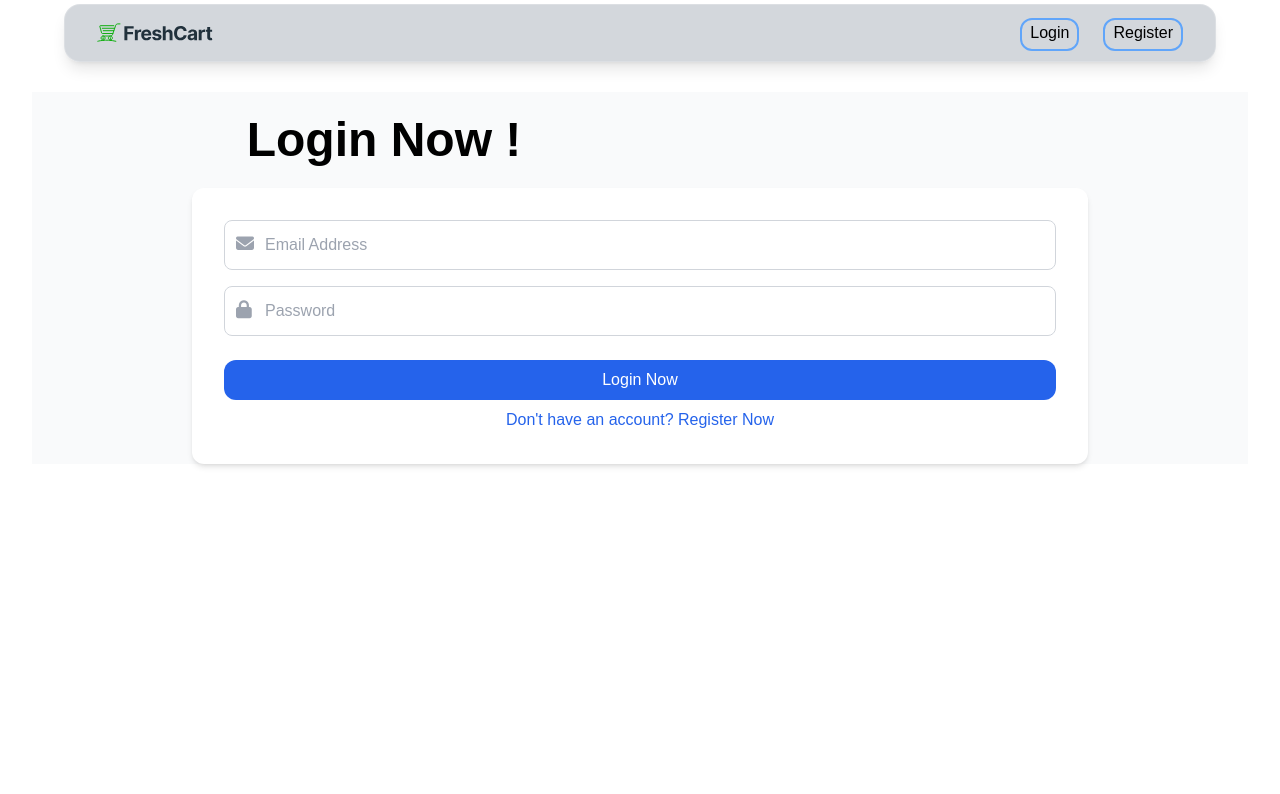
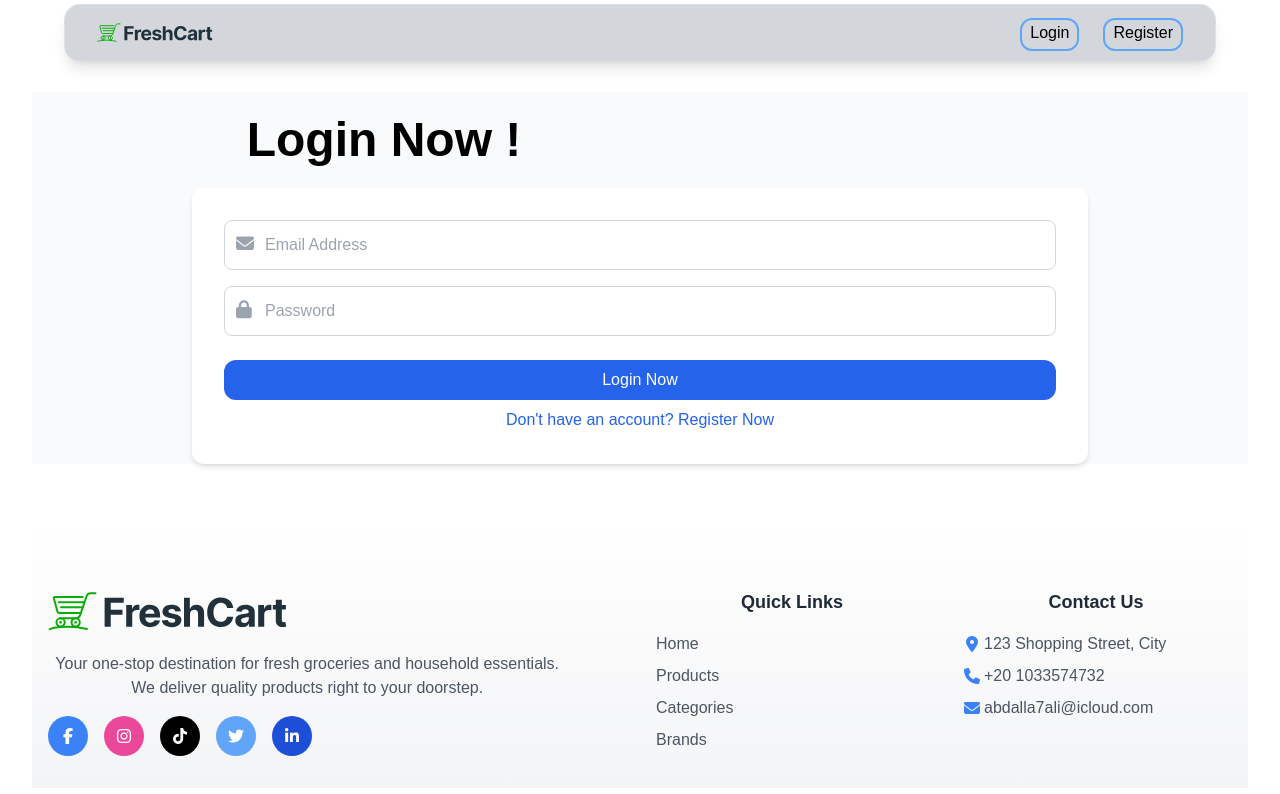
Before and after one commit to abdaLLa230/Final-project, a React (Vite) app: page /login in a window 1280 px wide. Shown: the top 794 px of the page. Built offline with nearby package versions, Linux system fonts and the light colour scheme; no server answers.

Commit message:
Update Add Footer Component

```diff
--- a/src/components/Footer/Footer.jsx
+++ b/src/components/Footer/Footer.jsx
@@ -1,30 +1,92 @@
-import React from 'react'
-import style from"./Footer.module.css"
+import React from 'react';
+import { motion } from 'framer-motion';
+import logo from "../../assets/freshcart-logo.svg";
+
+export default function Footer() {
+  return (
+    <footer className="bg-gradient-to-b from-white to-gray-100 pt-16 pb-8">
+      <div className="container mx-auto px-4">
+        <div className="grid grid-cols-1 md:grid-cols-4 gap-8">
+          {/* Logo and Description */}
+          <div className="col-span-1 md:col-span-2">
+            <img src={logo} alt="Fresh Cart" className="h-12 mb-4" />
+            <p className="text-gray-600 mb-4 md:w-[90%]">
+              Your one-stop destination for fresh groceries and household essentials.
+              We deliver quality products right to your doorstep.
+            </p>
+            <div className="flex space-x-4">
+              <motion.a
+                href="https://www.facebook.com/share/1C9a3TCRWX/?mibextid=wwXIfr"
+                whileHover={{ scale: 1.1 }}
+                className="w-10 h-10 rounded-full bg-blue-500 flex items-center justify-center text-white hover:bg-blue-600 transition-colors"
+              >
+                <i className="fab fa-facebook-f"></i>
+              </motion.a>
+              <motion.a
+                href="https://www.instagram.com/abdalla7_elbana?igsh=MTYzbm13dHhrMXY4Mw%3D%3D&utm_source=qr"
+                whileHover={{ scale: 1.1 }}
+                className="w-10 h-10 rounded-full bg-pink-500 flex items-center justify-center text-white hover:bg-pink-600 transition-colors"
+              >
+                <i className="fab fa-instagram"></i>
+              </motion.a>
+              <motion.a
+                href="https://www.tiktok.com/@abdalla7ali?_t=ZS-8wO54LfIxPk&_r=1"
+                whileHover={{ scale: 1.1 }}
+                className="w-10 h-10 rounded-full bg-black flex items-center justify-center text-white hover:bg-gray-800 transition-colors"
+              >
+                <i className="fab fa-tiktok"></i>
+              </motion.a>
+              <motion.a
+                href="https://x.com/skill_camper?s=21"
+                whileHover={{ scale: 1.1 }}
+                className="w-10 h-10 rounded-full bg-blue-400 flex items-center justify-center text-white hover:bg-blue-500 transition-colors"
+              >
+                <i className="fab fa-twitter"></i>
+              </motion.a>
+              <motion.a
+                href="https://www.linkedin.com/in/abdallah-ali-3b5956307?utm_source=share&utm_campaign=share_via&utm_content=profile&utm_medium=ios_app"
+                whileHover={{ scale: 1.1 }}
+                className="w-10 h-10 rounded-full bg-blue-700 flex items-center justify-center text-white hover:bg-blue-800 transition-colors"
+              >
+                <i className="fab fa-linkedin-in"></i>
+              </motion.a>
+            </div>
+          </div>
+
+          {/* Quick Links */}
+          <div>
+            <h3 className="text-lg font-semibold mb-4  text-gray-800">Quick Links</h3>
+            <ul className="space-y-2">
+              <li className='flex items-center text-gray-600'><a href="/" className="text-gray-600   hover:text-blue-600 transition-colors">Home</a></li>
+              <li className='flex items-center text-gray-600'><a href="/products" className="text-gray-600 hover:text-blue-600 transition-colors">   Products</a></li>
+              <li className='flex items-center text-gray-600'><a href="/categories" className="text-gray-600 hover:text-blue-600 transition-colors">   Categories</a></li>
+              <li className='flex items-center text-gray-600'><a href="/brands" className="text-gray-600 hover:text-blue-600 transition-colors">Brands</a></li>
+            </ul>
+          </div>
+
+          {/* Contact Info */}
+          <div>
+            <h3 className="text-lg font-semibold mb-4 text-gray-800">Contact Us</h3>
+            <ul className="space-y-2">
+              <li className="flex items-center text-gray-600">
+                <i className="fas fa-map-marker-alt w-6 text-blue-500"></i>
+                <span>123 Shopping Street, City</span>
+              </li>
+              <li className="flex items-center text-gray-600">
+                <i className="fas fa-phone w-6 text-blue-500"></i>
+                <span>+20 1033574732</span>
+              </li>
+              <li className="flex items-center text-gray-600">
+                <i className="fas fa-envelope w-6 text-blue-500"></i>
+                <span>abdalla7ali@icloud.com</span>
+              </li>
+            </ul>
+          </div>
+        </div>
 
 
 
-
-
-
-export default function Footer() {
-  return <>
-
-    {/* <div className='row  fixed bottom-0  w-full right-0 left-0 bg-slate-400 '>
-    <h1 className=' text-2xl flex justify-center'> Footer </h1>
-      <div className=" flex  grid-rows-3">
-
-     <ul className='flex gap-6'>
-            <li className='fab text-slate-900 fa-instagram'></li>
-            <li className='fab text-slate-900 fa-facebook'></li>
-            <li className='fab text-slate-900 fa-tiktok'></li>
-            <li className='fab text-slate-900 fa-twitter'></li>
-            <li className='fab text-slate-900 fa-linkedin'></li>
-            <li className='fab text-slate-900 fa-youtube'></li>
-           </ul>
-
-    </div>
-    </div>
-    */}
-    </>
-
+      </div>
+    </footer>
+  );
 }
```
